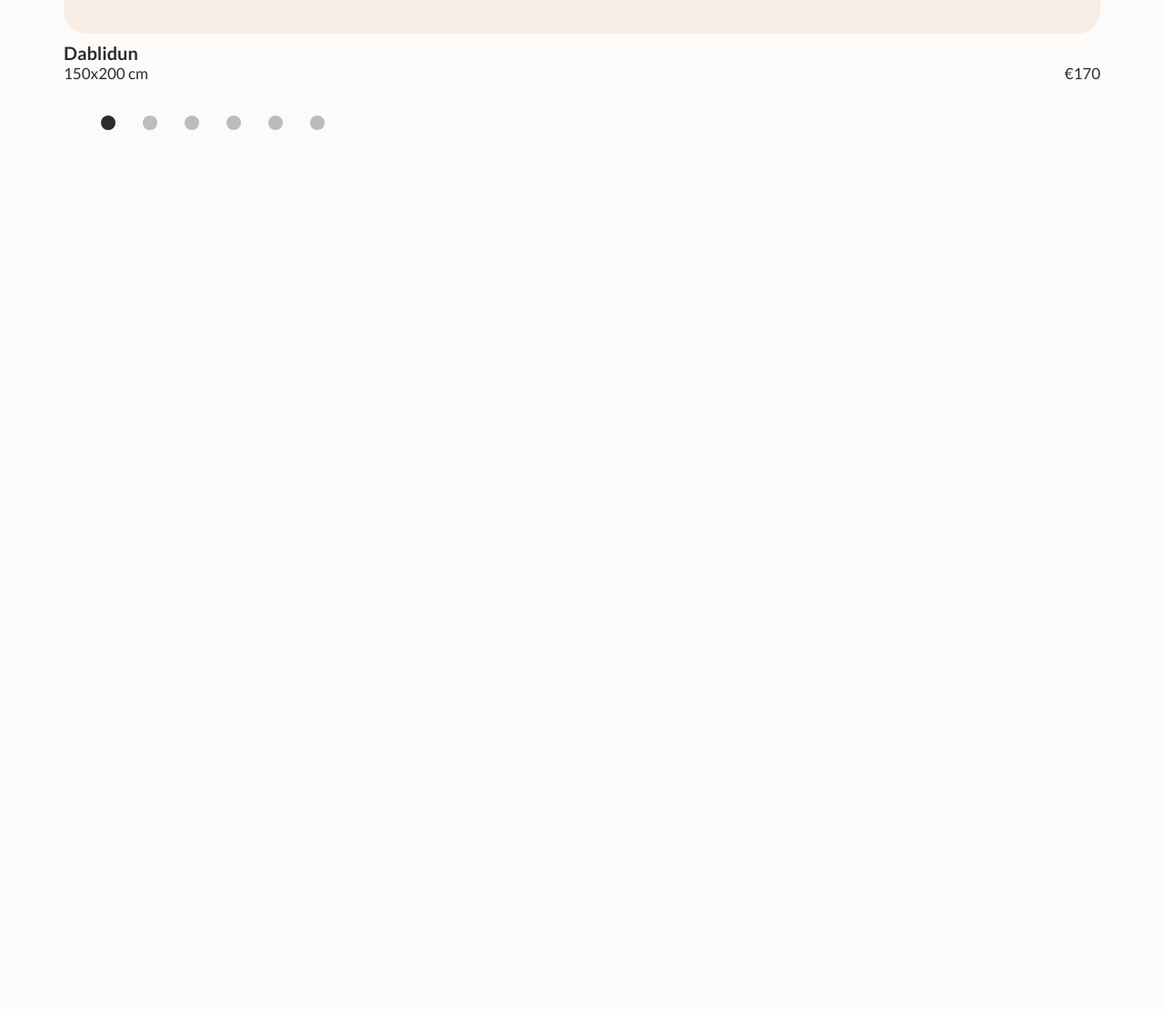
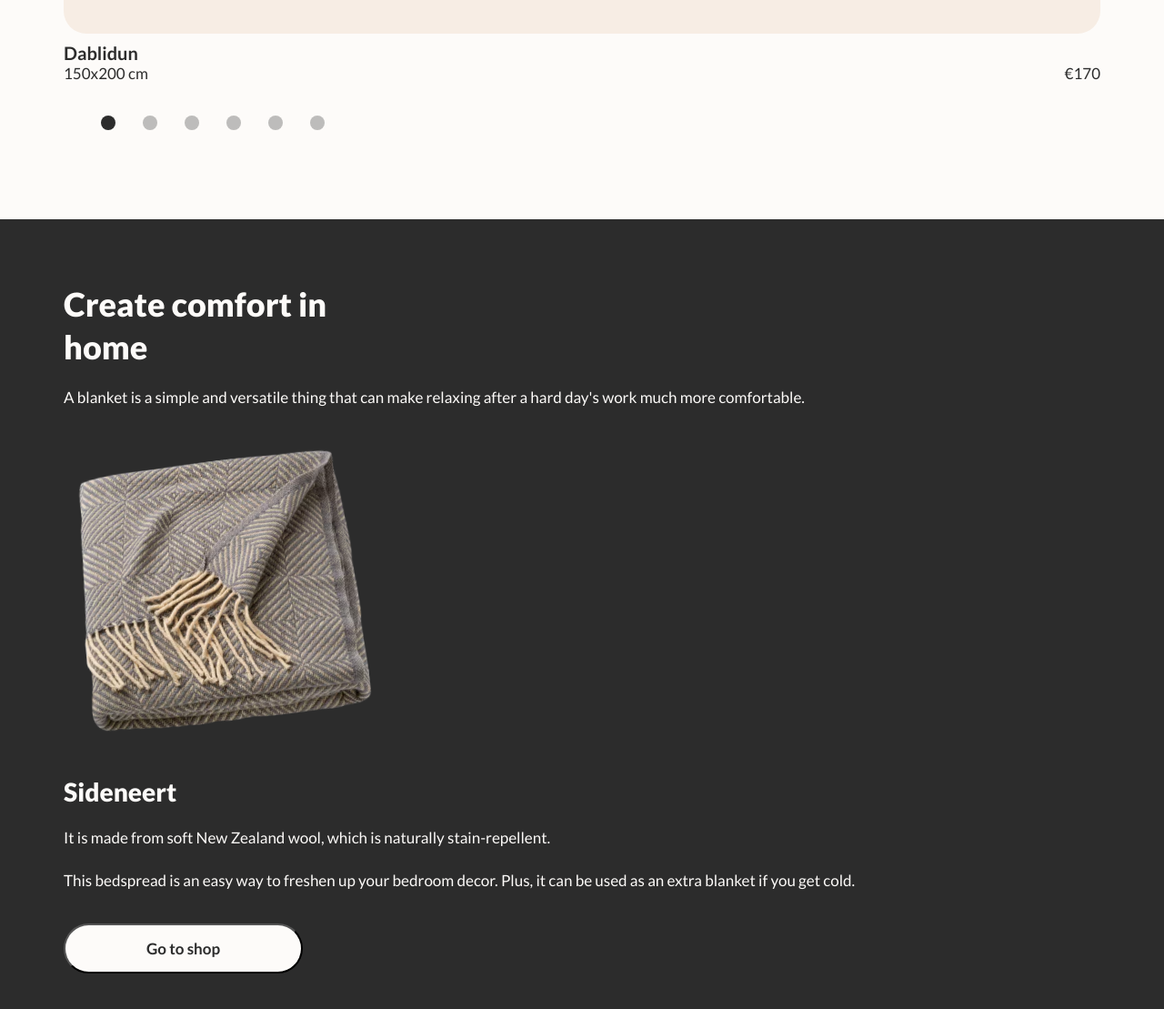
Before and after one commit to YuraAlhovka/Warm_heart, a website built with Vite: page index.html in a window 1280 px wide. Shown: the part 1309-2418 px from the top of the page at 91% size. Before the commit the page ends 1550 px from the top, so only its background shows below. Built offline with nearby package versions, Linux system fonts and the light colour scheme.

Commit message:
feat: section comfort

```diff
--- a/index.html
+++ b/index.html
@@ -140,6 +140,24 @@
         </div>
       </div>
     </section>
+    <section class="comfort">
+      <div class="container">
+        <h2 class="comfort__title">Create comfort in <br />home</h2>
+        <div class="comfort__text">
+          A blanket is a simple and versatile thing that can make relaxing
+          after a hard day's work much more comfortable.
+        </div>
+        <img src="/src/img/comfort/comfort.png" alt="comfort" />
+        <h3 class="comfort__subtitle">Sideneert</h3>
+        <div class="comfort__descr">
+          It is made from soft New Zealand wool, which is naturally
+          stain-repellent. <br /><br />
+          This bedspread is an easy way to freshen up your bedroom decor. Plus,
+          it can be used as an extra blanket if you get cold.
+        </div>
+        <button class="comfort__btn">Go to shop</button>
+      </div>
+    </section>
     <script type="module" src="/src/js/script.js"></script>
   </body>
 </html>
--- /dev/null
+++ b/src/sass/blocks/comfort.scss
@@ -0,0 +1,52 @@
+@use "/src/sass/base/variables.scss" as *;
+
+.comfort {
+  background-color: $black;
+  padding: 70px 0 90px 0;
+  &__title {
+    color: $white;
+    font-size: 36px;
+    font-weight: 900;
+    line-height: 130%;
+    text-align: left;
+  }
+  &__text {
+    margin-top: 20px;
+    color: $white;
+    font-size: 17px;
+    font-weight: 400;
+    line-height: 140%;
+    text-align: left;
+  }
+  img {
+    margin-top: 41px;
+  }
+  &__subtitle {
+    margin-top: 41px;
+    color: $white;
+    font-size: 28px;
+    font-weight: 900;
+    line-height: 130%;
+    text-align: left;
+  }
+  &__descr {
+    margin-top: 20px;
+    color: $white;
+    font-size: 17px;
+    font-weight: 400;
+    line-height: 140%;
+    text-align: left;
+  }
+  &__btn {
+    width: 263px;
+    height: 55px;
+    margin-top: 35px;
+    border-radius: 100px;
+    background: $white;
+    color: $black;
+    font-size: 17px;
+    font-weight: 700;
+    line-height: 140%;
+    text-align: center;
+  }
+}
--- a/src/sass/style.scss
+++ b/src/sass/style.scss
@@ -6,3 +6,4 @@
 @use "/src/sass/blocks/header.scss";
 @use "/src/sass/blocks/promo.scss";
 @use "/src/sass/blocks/popular.scss";
+@use "/src/sass/blocks/comfort.scss";
```
Also changed, not shown: src/img/comfort/comfort.png (added).
